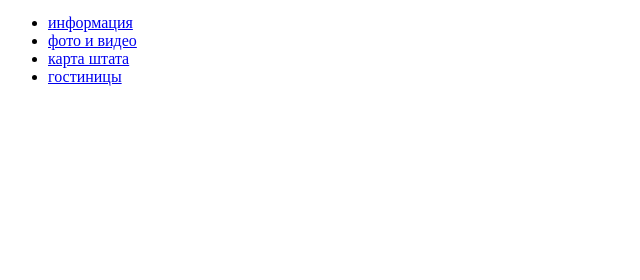
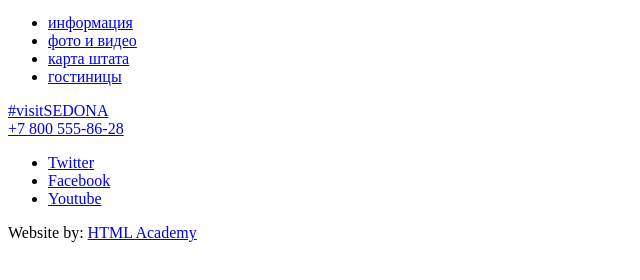
Before and after one commit to gregory-shavrov/Sedona_project, a plain HTML site: page index.html in a window 1280 px wide. Shown: the part 84-364 px from the top of the page, without its empty margins (0-640 px from the left). Drawn offline with Linux system fonts and the light colour scheme.

Commit message:
Update index.html
footer added

```diff
--- a/index.html
+++ b/index.html
@@ -20,5 +20,32 @@
       </nav>
     </header>
 
+    <main>
+
+    </main>
+
+    <footer>
+      <section>
+        <a href="blank.html">#visitSEDONA</a><br>
+        <a href="tel:+78005558628">+7 800 555-86-28</a>
+      </section>
+      <section>
+        <ul>
+          <li>
+            <a href="#">Twitter</a>
+          </li>
+          <li>
+            <a href="#">Facebook</a>
+          </li>
+          <li>
+            <a href="#">Youtube</a>
+          </li>
+        </ul>
+      </section>
+      <p>
+        Website by:
+        <a href="https://htmlacademy.ru">HTML Academy</a>
+      </p>
+    </footer>
   </body>
 </html>
```
